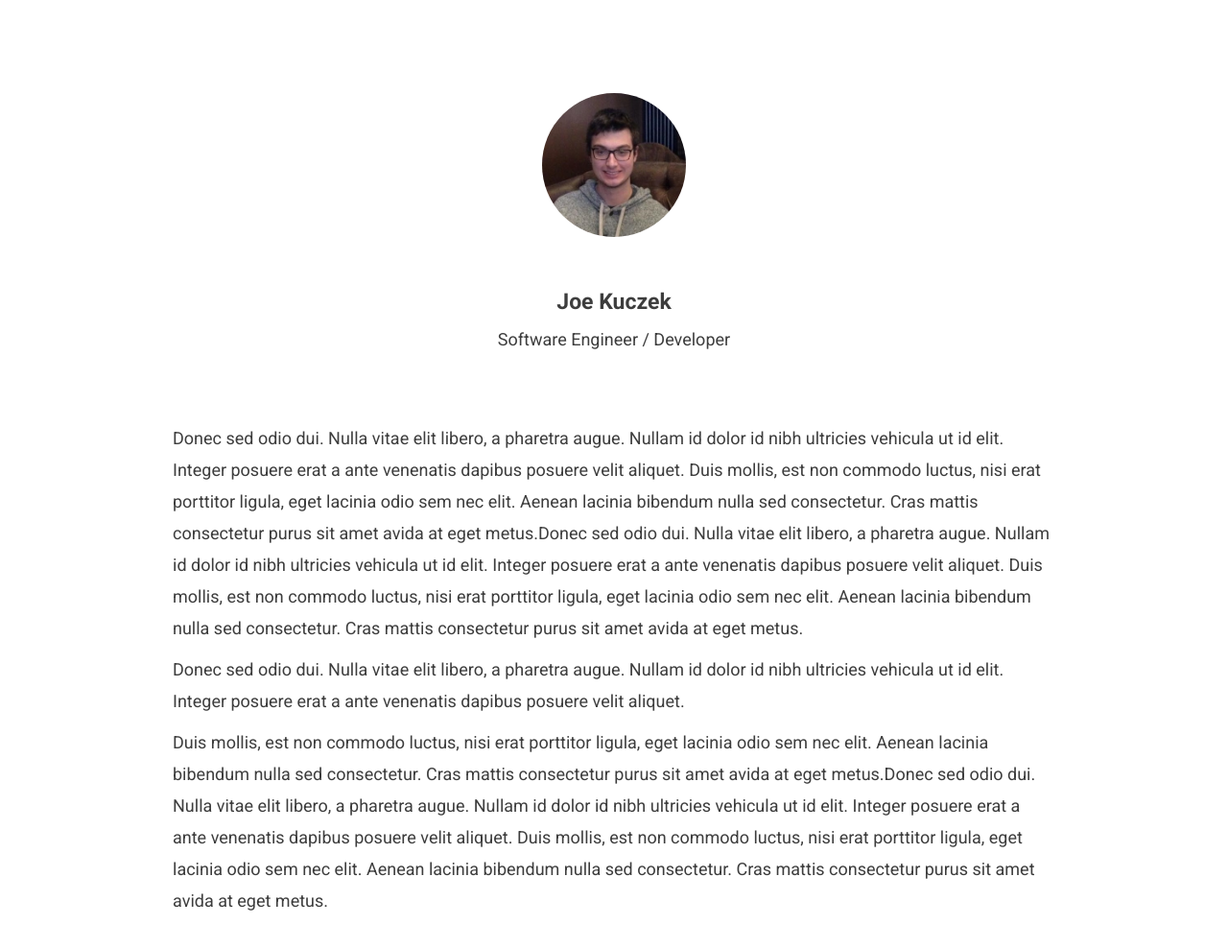
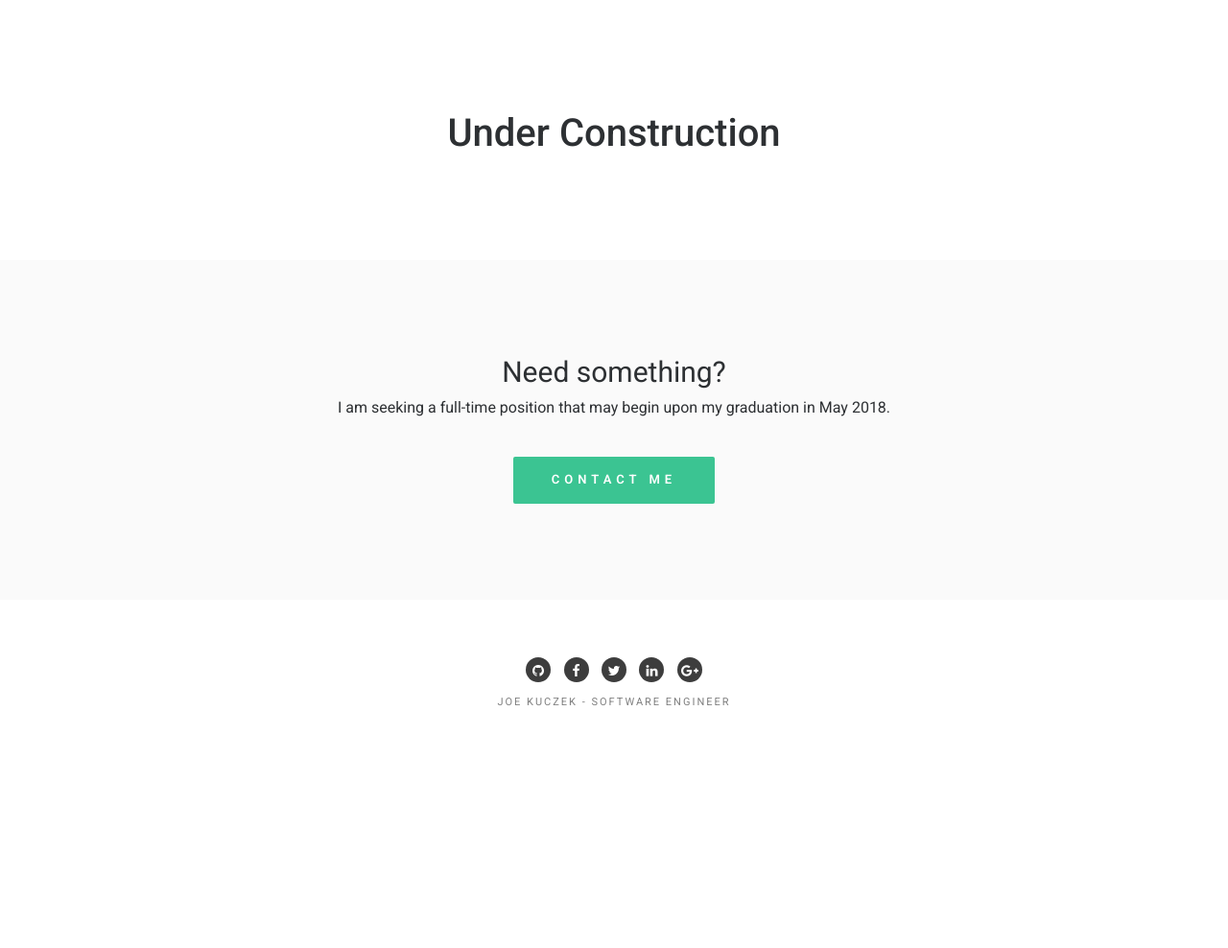
Before and after one commit to jkuczek15/jkuczek15.github.io, a plain HTML site: page education.html in a window 1280 px wide. Shown: the part 352-1340 px from the top of the page at 96% size. After the commit the page ends 1155 px from the top, so only its background shows below. Drawn offline with nearby package versions, Linux system fonts and the light colour scheme.

Commit message:
minor changes

```diff
--- a/education.html
+++ b/education.html
@@ -52,20 +52,13 @@
 <!-- description text section -->
 <section id="inner-description" class="section inner-description">
     <div class="container">
-    <div class="col-md-10 col-md-offset-1 text-center"> <img src="images/designer-pic.jpg" alt="Mafolio">
-      <h1>Joe Kuczek</h1>
-      <p>Software Engineer / Developer</p>
-    </div>
-    <div class="col-md-10 col-md-offset-1 space">
-      <p>Donec sed odio dui. Nulla vitae elit libero, a pharetra augue. Nullam id dolor id nibh ultricies vehicula ut id elit. Integer posuere erat a ante venenatis dapibus posuere velit aliquet. Duis mollis, est non commodo luctus, nisi erat porttitor ligula, eget lacinia odio sem nec elit. Aenean lacinia bibendum nulla sed consectetur. Cras mattis consectetur purus sit amet avida at eget metus.Donec sed odio dui. Nulla vitae elit libero, a pharetra augue. Nullam id dolor id nibh ultricies vehicula ut id elit. Integer posuere erat a ante venenatis dapibus posuere velit aliquet. Duis mollis, est non commodo luctus, nisi erat porttitor ligula, eget lacinia odio sem nec elit. Aenean lacinia bibendum nulla sed consectetur. Cras mattis consectetur purus sit amet avida at eget metus.</p>
-      <p>Donec sed odio dui. Nulla vitae elit libero, a pharetra augue. Nullam id dolor id nibh ultricies vehicula ut id elit. Integer posuere erat a ante venenatis dapibus posuere velit aliquet.</p>
-      <p>Duis mollis, est non commodo luctus, nisi erat porttitor ligula, eget lacinia odio sem nec elit. Aenean lacinia bibendum nulla sed consectetur. Cras mattis consectetur purus sit amet avida at eget metus.Donec sed odio dui. Nulla vitae elit libero, a pharetra augue. Nullam id dolor id nibh ultricies vehicula ut id elit. Integer posuere erat a ante venenatis dapibus posuere velit aliquet. Duis mollis, est non commodo luctus, nisi erat porttitor ligula, eget lacinia odio sem nec elit. Aenean lacinia bibendum nulla sed consectetur. Cras mattis consectetur purus sit amet avida at eget metus.</p>
+        <div class="col-md-10 col-md-offset-1 text-center">
+          <h2>Under Construction</h2>
         </div>
     </div>
 </section>
 <!-- description text section -->
-
-<!-- hire me section -->
+<!-- contact -->
 <section id="hireme" class="section hireme">
     <div class="container">
       <div class="col-md-8 col-md-offset-2 text-center">
@@ -74,7 +67,7 @@
         <a href="contact.html" class="btn btn-large">Contact me</a> </div>
     </div>
 </section>
-  <!-- hire me section -->
+<!-- contact -->
 <!-- footer -->
 <footer class="section-footer footer">
   <div class="footer-bottom">
```
Also changed, not shown: contact.html (+1 -1 lines), experience.html (+4 -11 lines), index.html (+2 -2 lines), projects.html (+4 -11 lines). Lines whose indentation alone changed are shown as unchanged.
